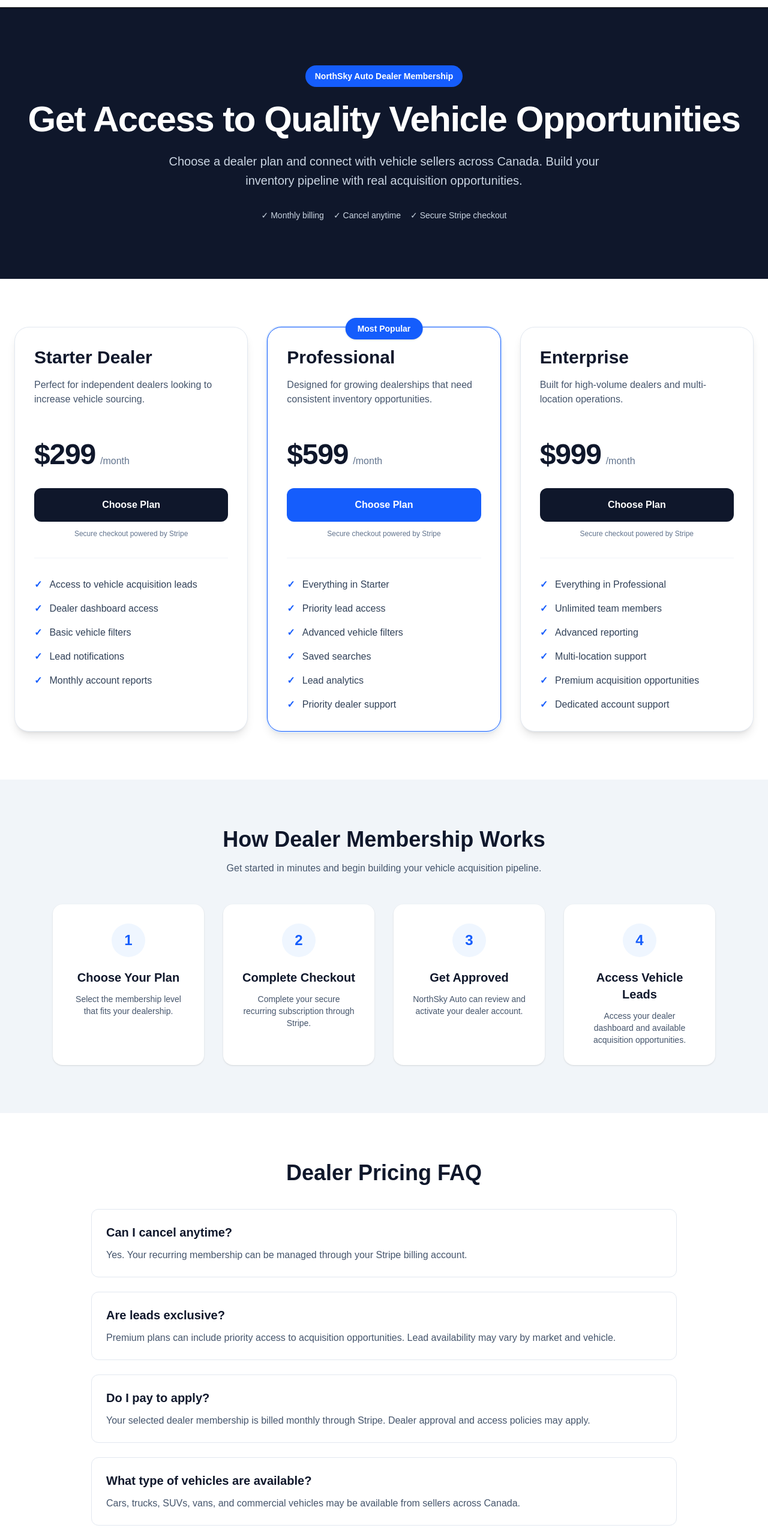
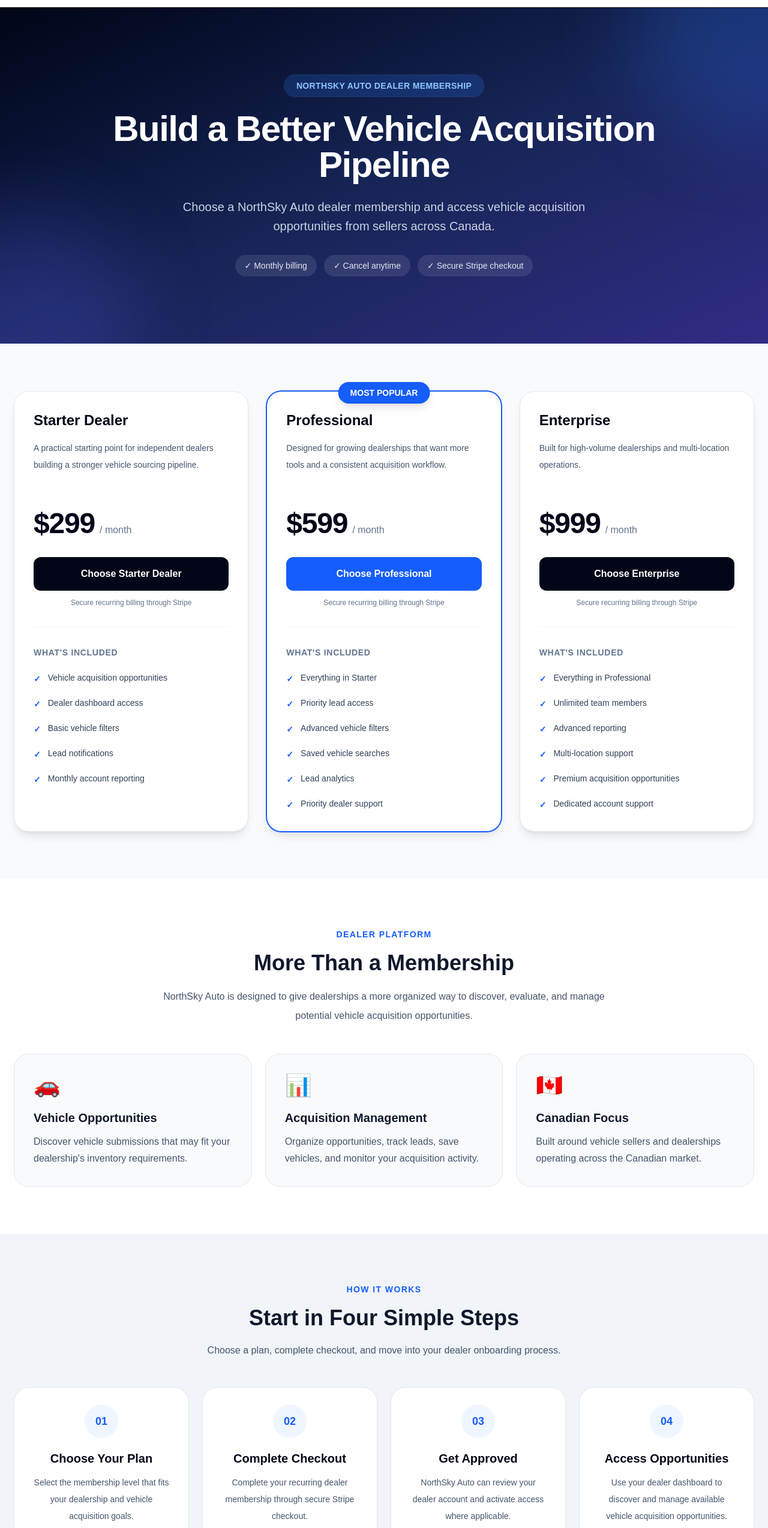
Before and after one commit to Goldylox752/NorthSky-Auto, a Next.js app: page /pricing in a window 1280 px wide. Shown: the part 60-2608 px from the top of the page at 60% size. Built offline with nearby package versions, Linux system fonts and the light colour scheme.

Commit message:
Update page.jsx

```diff
--- a/app/pricing/page.jsx
+++ b/app/pricing/page.jsx
@@ -1,24 +1,18 @@
 "use client";
 import { useState } from "react";
-export const metadata = {
-  title:
-    "Dealer Pricing Plans | NorthSky Auto Vehicle Acquisition Platform",
-  description:
-    "Choose a NorthSky Auto dealer membership plan and access vehicle acquisition opportunities from sellers across Canada.",
-};
 const plans = [
   {
     id: "starter",
     name: "Starter Dealer",
     price: "$299",
     description:
-      "Perfect for independent dealers looking to increase vehicle sourcing.",
+      "A practical starting point for independent dealers building a stronger vehicle sourcing pipeline.",
     features: [
-      "Access to vehicle acquisition leads",
+      "Vehicle acquisition opportunities",
       "Dealer dashboard access",
       "Basic vehicle filters",
       "Lead notifications",
-      "Monthly account reports",
+      "Monthly account reporting",
     ],
     popular: false,
   },
@@ -27,12 +21,12 @@
     name: "Professional",
     price: "$599",
     description:
-      "Designed for growing dealerships that need consistent inventory opportunities.",
+      "Designed for growing dealerships that want more tools and a consistent acquisition workflow.",
     features: [
       "Everything in Starter",
       "Priority lead access",
       "Advanced vehicle filters",
-      "Saved searches",
+      "Saved vehicle searches",
       "Lead analytics",
       "Priority dealer support",
     ],
@@ -43,7 +37,7 @@
     name: "Enterprise",
     price: "$999",
     description:
-      "Built for high-volume dealers and multi-location operations.",
+      "Built for high-volume dealerships and multi-location operations.",
     features: [
       "Everything in Professional",
       "Unlimited team members",
@@ -55,10 +49,69 @@
     popular: false,
   },
 ];
+const steps = [
+  {
+    number: "01",
+    title: "Choose Your Plan",
+    description:
+      "Select the membership level that fits your dealership and vehicle acquisition goals.",
+  },
+  {
+    number: "02",
+    title: "Complete Checkout",
+    description:
+      "Complete your recurring dealer membership through secure Stripe checkout.",
+  },
+  {
+    number: "03",
+    title: "Get Approved",
+    description:
+      "NorthSky Auto can review your dealer account and activate access where applicable.",
+  },
+  {
+    number: "04",
+    title: "Access Opportunities",
+    description:
+      "Use your dealer dashboard to discover and manage available vehicle acquisition opportunities.",
+  },
+];
+const faqs = [
+  {
+    question: "Can I cancel my membership?",
+    answer:
+      "Yes. Dealer memberships are recurring subscriptions and can be managed through your Stripe billing account.",
+  },
+  {
+    question: "What happens after I pay?",
+    answer:
+      "After checkout, your subscription can be reviewed and your dealer account can be activated according to NorthSky Auto's dealer approval process.",
+  },
+  {
+    question: "Are vehicle leads guaranteed?",
+    answer:
+      "No. Vehicle availability and lead volume can vary by market, seller activity, vehicle type, and other factors.",
+  },
+  {
+    question: "Are leads exclusive?",
+    answer:
+      "Certain plans may receive priority access to acquisition opportunities. Availability and access can vary by opportunity.",
+  },
+  {
+    question: "What types of vehicles can be available?",
+    answer:
+      "Potential opportunities may include cars, trucks, SUVs, vans, and commercial vehicles from sellers across Canada.",
+  },
+  {
+    question: "How is billing handled?",
+    answer:
+      "NorthSky Auto uses Stripe for recurring subscription billing and secure payment processing.",
+  },
+];
 export default function PricingPage() {
   const [loadingPlan, setLoadingPlan] = useState(null);
   const [error, setError] = useState("");
   async function handleCheckout(planId) {
+    if (loadingPlan) return;
     try {
       setLoadingPlan(planId);
       setError("");
@@ -71,162 +124,236 @@
           plan: planId,
         }),
       });
-      const data = await response.json();
+      let data = {};
+      try {
+        data = await response.json();
+      } catch {
+        data = {};
+      }
       if (!response.ok) {
         throw new Error(
-          data?.error || "Unable to start checkout."
+          data?.error || "Unable to start Stripe checkout."
         );
       }
       if (!data?.url) {
-        throw new Error("Stripe checkout URL was not returned.");
+        throw new Error(
+          "Stripe checkout URL was not returned."
+        );
       }
       window.location.href = data.url;
     } catch (err) {
-      console.error("Checkout error:", err);
+      console.error("NorthSky Auto checkout error:", err);
       setError(
-        err.message || "Something went wrong. Please try again."
+        err?.message ||
+          "Something went wrong while starting checkout. Please try again."
       );
       setLoadingPlan(null);
     }
   }
   return (
-    <main className="min-h-screen bg-white">
-      {/* Hero */}
-      <section className="bg-slate-900 text-white">
-        <div className="mx-auto max-w-7xl px-6 py-24 text-center">
-          <span className="inline-flex rounded-full bg-blue-600 px-4 py-2 text-sm font-semibold">
-            NorthSky Auto Dealer Membership
+    <main className="min-h-screen bg-slate-50 text-slate-900">
+      {/* HERO */}
+      <section className="relative overflow-hidden bg-gradient-to-br from-slate-950 via-blue-950 to-indigo-900 px-6 py-20 text-white md:py-28">
+        <div className="absolute -right-40 -top-40 h-96 w-96 rounded-full bg-blue-500/20 blur-3xl" />
+        <div className="absolute -bottom-40 -left-40 h-96 w-96 rounded-full bg-indigo-500/20 blur-3xl" />
+        <div className="relative mx-auto max-w-7xl text-center">
+          <span className="inline-flex rounded-full bg-blue-500/20 px-5 py-2 text-sm font-black tracking-wide text-blue-300 ring-1 ring-blue-400/20">
+            NORTHSKY AUTO DEALER MEMBERSHIP
           </span>
-          <h1 className="mt-6 text-4xl font-bold tracking-tight sm:text-5xl lg:text-6xl">
-            Get Access to Quality Vehicle Opportunities
+          <h1 className="mx-auto mt-6 max-w-5xl text-4xl font-black tracking-tight sm:text-5xl md:text-6xl">
+            Build a Better Vehicle Acquisition Pipeline
           </h1>
-          <p className="mx-auto mt-6 max-w-3xl text-lg leading-8 text-slate-300 sm:text-xl">
-            Choose a dealer plan and connect with vehicle sellers across
-            Canada. Build your inventory pipeline with real acquisition
-            opportunities.
+          <p className="mx-auto mt-6 max-w-3xl text-lg leading-8 text-slate-300 md:text-xl">
+            Choose a NorthSky Auto dealer membership and access vehicle
+            acquisition opportunities from sellers across Canada.
           </p>
-          <div className="mt-8 flex flex-wrap justify-center gap-4 text-sm text-slate-300">
-            <span>✓ Monthly billing</span>
-            <span>✓ Cancel anytime</span>
-            <span>✓ Secure Stripe checkout</span>
+          <div className="mt-8 flex flex-wrap justify-center gap-3">
+            <span className="rounded-full bg-white/10 px-4 py-2 text-sm text-slate-200">
+              ✓ Monthly billing
+            </span>
+            <span className="rounded-full bg-white/10 px-4 py-2 text-sm text-slate-200">
+              ✓ Cancel anytime
+            </span>
+            <span className="rounded-full bg-white/10 px-4 py-2 text-sm text-slate-200">
+              ✓ Secure Stripe checkout
+            </span>
           </div>
         </div>
       </section>
-      {/* Pricing */}
-      <section className="py-20">
-        <div className="mx-auto max-w-7xl px-6">
+      {/* PRICING */}
+      <section className="px-6 py-20">
+        <div className="mx-auto max-w-7xl">
           {error && (
-            <div className="mx-auto mb-10 max-w-2xl rounded-xl border border-red-200 bg-red-50 p-4 text-center text-sm font-medium text-red-700">
+            <div
+              role="alert"
+              className="mx-auto mb-10 max-w-2xl rounded-2xl border border-red-200 bg-red-50 p-5 text-center text-sm font-semibold text-red-700"
+            >
               {error}
             </div>
           )}
           <div className="grid gap-8 lg:grid-cols-3">
             {plans.map((plan) => {
               const isLoading = loadingPlan === plan.id;
+              const disabled = loadingPlan !== null;
               return (
-                <div
+                <article
                   key={plan.id}
-                  className={`relative flex flex-col rounded-3xl border bg-white p-8 shadow-lg transition hover:-translate-y-1 hover:shadow-xl ${
+                  className={`relative flex flex-col rounded-3xl bg-white p-8 shadow-lg ring-1 transition hover:-translate-y-1 hover:shadow-xl ${
                     plan.popular
-                      ? "border-blue-600 ring-2 ring-blue-100"
-                      : "border-slate-200"
+                      ? "ring-2 ring-blue-600"
+                      : "ring-slate-200"
                   }`}
                 >
                   {plan.popular && (
-                    <div className="absolute -top-4 left-1/2 -translate-x-1/2 whitespace-nowrap rounded-full bg-blue-600 px-5 py-2 text-sm font-semibold text-white shadow">
-                      Most Popular
+                    <div className="absolute -top-4 left-1/2 -translate-x-1/2 rounded-full bg-blue-600 px-5 py-2 text-sm font-black text-white shadow-lg">
+                      MOST POPULAR
                     </div>
                   )}
-                  <h2 className="text-3xl font-bold text-slate-900">
+                  <div>
+                    <h2 className="text-2xl font-black text-slate-950">
                       {plan.name}
                     </h2>
-                  <p className="mt-4 min-h-[72px] text-slate-600">
+                    <p className="mt-4 min-h-[84px] text-sm leading-7 text-slate-600">
                       {plan.description}
                     </p>
+                  </div>
                   <div className="mt-8">
-                    <span className="text-5xl font-bold tracking-tight text-slate-900">
+                    <span className="text-5xl font-black tracking-tight text-slate-950">
                       {plan.price}
                     </span>
                     <span className="ml-2 text-slate-500">
-                      /month
+                      / month
                     </span>
                   </div>
                   <button
                     type="button"
-                    onClick={() => handleCheckout(plan.id)}
-                    disabled={loadingPlan !== null}
-                    className={`mt-8 block w-full rounded-xl py-4 text-center font-semibold transition ${
+                    onClick={() =>
+                      handleCheckout(plan.id)
+                    }
+                    disabled={disabled}
+                    aria-disabled={disabled}
+                    className={`mt-8 w-full rounded-xl px-6 py-4 font-black transition ${
                       plan.popular
                         ? "bg-blue-600 text-white hover:bg-blue-700"
-                        : "bg-slate-900 text-white hover:bg-slate-800"
+                        : "bg-slate-950 text-white hover:bg-slate-800"
                     } ${
-                      loadingPlan !== null
+                      disabled
                         ? "cursor-not-allowed opacity-60"
                         : ""
                     }`}
                   >
                     {isLoading
                       ? "Connecting to Stripe..."
-                      : "Choose Plan"}
+                      : `Choose ${plan.name}`}
                   </button>
                   <p className="mt-3 text-center text-xs text-slate-500">
-                    Secure checkout powered by Stripe
+                    Secure recurring billing through Stripe
                   </p>
-                  <ul className="mt-8 space-y-4 border-t border-slate-100 pt-8">
+                  <div className="my-8 border-t border-slate-100" />
+                  <h3 className="text-sm font-black uppercase tracking-wider text-slate-500">
+                    What's Included
+                  </h3>
+                  <ul className="mt-5 space-y-4">
                     {plan.features.map((feature) => (
                       <li
                         key={feature}
-                        className="flex gap-3 text-slate-700"
+                        className="flex items-start gap-3 text-sm leading-6 text-slate-700"
                       >
-                        <span className="font-bold text-blue-600">
+                        <span
+                          aria-hidden="true"
+                          className="mt-0.5 font-black text-blue-600"
+                        >
                           ✓
                         </span>
                         <span>{feature}</span>
                       </li>
                     ))}
                   </ul>
-                </div>
+                </article>
               );
             })}
           </div>
         </div>
       </section>
-      {/* How Billing Works */}
-      <section className="bg-slate-100 py-20">
-        <div className="mx-auto max-w-6xl px-6">
-          <h2 className="text-center text-4xl font-bold text-slate-900">
-            How Dealer Membership Works
+      {/* VALUE SECTION */}
+      <section className="bg-white px-6 py-20">
+        <div className="mx-auto max-w-7xl">
+          <div className="mx-auto max-w-3xl text-center">
+            <span className="text-sm font-black uppercase tracking-widest text-blue-600">
+              Dealer Platform
+            </span>
+            <h2 className="mt-4 text-3xl font-black md:text-4xl">
+              More Than a Membership
             </h2>
-          <p className="mx-auto mt-4 max-w-2xl text-center text-slate-600">
-            Get started in minutes and begin building your vehicle
-            acquisition pipeline.
+            <p className="mt-5 leading-8 text-slate-600">
+              NorthSky Auto is designed to give dealerships a more
+              organized way to discover, evaluate, and manage potential
+              vehicle acquisition opportunities.
             </p>
-          <div className="mt-12 grid gap-8 md:grid-cols-4">
-            {[
-              "Choose Your Plan",
-              "Complete Checkout",
-              "Get Approved",
-              "Access Vehicle Leads",
-            ].map((item, index) => (
+          </div>
+          <div className="mt-12 grid gap-6 md:grid-cols-3">
+            <div className="rounded-3xl bg-slate-50 p-8 ring-1 ring-slate-200">
+              <div className="text-4xl">🚗</div>
+              <h3 className="mt-5 text-xl font-black">
+                Vehicle Opportunities
+              </h3>
+              <p className="mt-3 leading-7 text-slate-600">
+                Discover vehicle submissions that may fit your
+                dealership's inventory requirements.
+              </p>
+            </div>
+            <div className="rounded-3xl bg-slate-50 p-8 ring-1 ring-slate-200">
+              <div className="text-4xl">📊</div>
+              <h3 className="mt-5 text-xl font-black">
+                Acquisition Management
+              </h3>
+              <p className="mt-3 leading-7 text-slate-600">
+                Organize opportunities, track leads, save vehicles,
+                and monitor your acquisition activity.
+              </p>
+            </div>
+            <div className="rounded-3xl bg-slate-50 p-8 ring-1 ring-slate-200">
+              <div className="text-4xl">🇨🇦</div>
+              <h3 className="mt-5 text-xl font-black">
+                Canadian Focus
+              </h3>
+              <p className="mt-3 leading-7 text-slate-600">
+                Built around vehicle sellers and dealerships operating
+                across the Canadian market.
+              </p>
+            </div>
+          </div>
+        </div>
+      </section>
+      {/* HOW IT WORKS */}
+      <section className="bg-slate-100 px-6 py-20">
+        <div className="mx-auto max-w-7xl">
+          <div className="mx-auto max-w-3xl text-center">
+            <span className="text-sm font-black uppercase tracking-widest text-blue-600">
+              HOW IT WORKS
+            </span>
+            <h2 className="mt-4 text-3xl font-black md:text-4xl">
+              Start in Four Simple Steps
+            </h2>
+            <p className="mt-5 leading-7 text-slate-600">
+              Choose a plan, complete checkout, and move into your
+              dealer onboarding process.
+            </p>
+          </div>
+          <div className="mt-12 grid gap-6 md:grid-cols-2 lg:grid-cols-4">
+            {steps.map((step) => (
               <div
-                key={item}
-                className="rounded-2xl bg-white p-8 text-center shadow"
+                key={step.number}
+                className="rounded-3xl bg-white p-7 text-center shadow-sm ring-1 ring-slate-200"
               >
-                <div className="mx-auto flex h-14 w-14 items-center justify-center rounded-full bg-blue-50 text-2xl font-bold text-blue-600">
-                  {index + 1}
+                <div className="mx-auto flex h-14 w-14 items-center justify-center rounded-full bg-blue-50 text-lg font-black text-blue-600">
+                  {step.number}
                 </div>
-                <h3 className="mt-5 text-xl font-bold text-slate-900">
-                  {item}
+                <h3 className="mt-5 text-xl font-black text-slate-950">
+                  {step.title}
                 </h3>
-                <p className="mt-3 text-sm text-slate-600">
-                  {index === 0 &&
-                    "Select the membership level that fits your dealership."}
-                  {index === 1 &&
-                    "Complete your secure recurring subscription through Stripe."}
-                  {index === 2 &&
-                    "NorthSky Auto can review and activate your dealer account."}
-                  {index === 3 &&
-                    "Access your dealer dashboard and available acquisition opportunities."}
+                <p className="mt-3 text-sm leading-7 text-slate-600">
+                  {step.description}
                 </p>
               </div>
             ))}
@@ -234,64 +361,62 @@
         </div>
       </section>
       {/* FAQ */}
-      <section className="py-20">
-        <div className="mx-auto max-w-5xl px-6">
-          <h2 className="text-center text-4xl font-bold text-slate-900">
-            Dealer Pricing FAQ
+      <section className="bg-white px-6 py-20">
+        <div className="mx-auto max-w-5xl">
+          <div className="text-center">
+            <span className="text-sm font-black uppercase tracking-widest text-blue-600">
+              FAQ
+            </span>
+            <h2 className="mt-4 text-3xl font-black md:text-4xl">
+              Dealer Pricing Questions
             </h2>
-          <div className="mt-10 space-y-6">
-            {[
-              {
-                q: "Can I cancel anytime?",
-                a: "Yes. Your recurring membership can be managed through your Stripe billing account.",
-              },
-              {
-                q: "Are leads exclusive?",
-                a: "Premium plans can include priority access to acquisition opportunities. Lead availability may vary by market and vehicle.",
-              },
-              {
-                q: "Do I pay to apply?",
-                a: "Your selected dealer membership is billed monthly through Stripe. Dealer approval and access policies may apply.",
-              },
-              {
-                q: "What type of vehicles are available?",
-                a: "Cars, trucks, SUVs, vans, and commercial vehicles may be available from sellers across Canada.",
-              },
-            ].map((faq) => (
+          </div>
+          <div className="mt-12 grid gap-5 md:grid-cols-2">
+            {faqs.map((faq) => (
               <div
-                key={faq.q}
-                className="rounded-xl border border-slate-200 p-6"
+                key={faq.question}
+                className="rounded-2xl border border-slate-200 bg-slate-50 p-6"
               >
-                <h3 className="text-xl font-bold text-slate-900">
-                  {faq.q}
+                <h3 className="text-lg font-black text-slate-950">
+                  {faq.question}
                 </h3>
-                <p className="mt-3 text-slate-600">
-                  {faq.a}
+                <p className="mt-3 text-sm leading-7 text-slate-600">
+                  {faq.answer}
                 </p>
               </div>
             ))}
           </div>
         </div>
       </section>
-      {/* CTA */}
-      <section className="bg-blue-600 px-6 py-20 text-center text-white">
-        <h2 className="text-4xl font-bold sm:text-5xl">
-          Start Building Your Inventory Pipeline
+      {/* FINAL CTA */}
+      <section className="bg-gradient-to-br from-blue-600 to-indigo-700 px-6 py-20 text-center text-white">
+        <div className="mx-auto max-w-4xl">
+          <span className="text-sm font-black uppercase tracking-widest text-blue-100">
+            GET STARTED
+          </span>
+          <h2 className="mt-4 text-4xl font-black sm:text-5xl">
+            Ready to Build Your Acquisition Pipeline?
           </h2>
-        <p className="mx-auto mt-6 max-w-2xl text-lg text-blue-100 sm:text-xl">
-          Join NorthSky Auto and connect with sellers before vehicles
-          reach traditional marketplaces.
+          <p className="mx-auto mt-6 max-w-2xl text-lg leading-8 text-blue-100">
+            Start with the Professional plan and begin building a
+            more organized vehicle sourcing workflow.
           </p>
           <button
             type="button"
-          onClick={() => handleCheckout("professional")}
+            onClick={() =>
+              handleCheckout("professional")
+            }
             disabled={loadingPlan !== null}
-          className="mt-10 inline-block rounded-xl bg-white px-10 py-5 font-semibold text-blue-600 shadow-lg transition hover:bg-slate-100 disabled:cursor-not-allowed disabled:opacity-60"
+            className="mt-10 rounded-xl bg-white px-10 py-5 font-black text-blue-700 shadow-xl transition hover:bg-blue-50 disabled:cursor-not-allowed disabled:opacity-60"
           >
             {loadingPlan === "professional"
               ? "Connecting to Stripe..."
-            : "Start With Professional"}
+              : "Start With Professional — $599/month"}
           </button>
+          <p className="mt-4 text-sm text-blue-100">
+            Secure checkout powered by Stripe
+          </p>
+        </div>
       </section>
     </main>
   );
```
Lines whose indentation alone changed are shown as unchanged.
